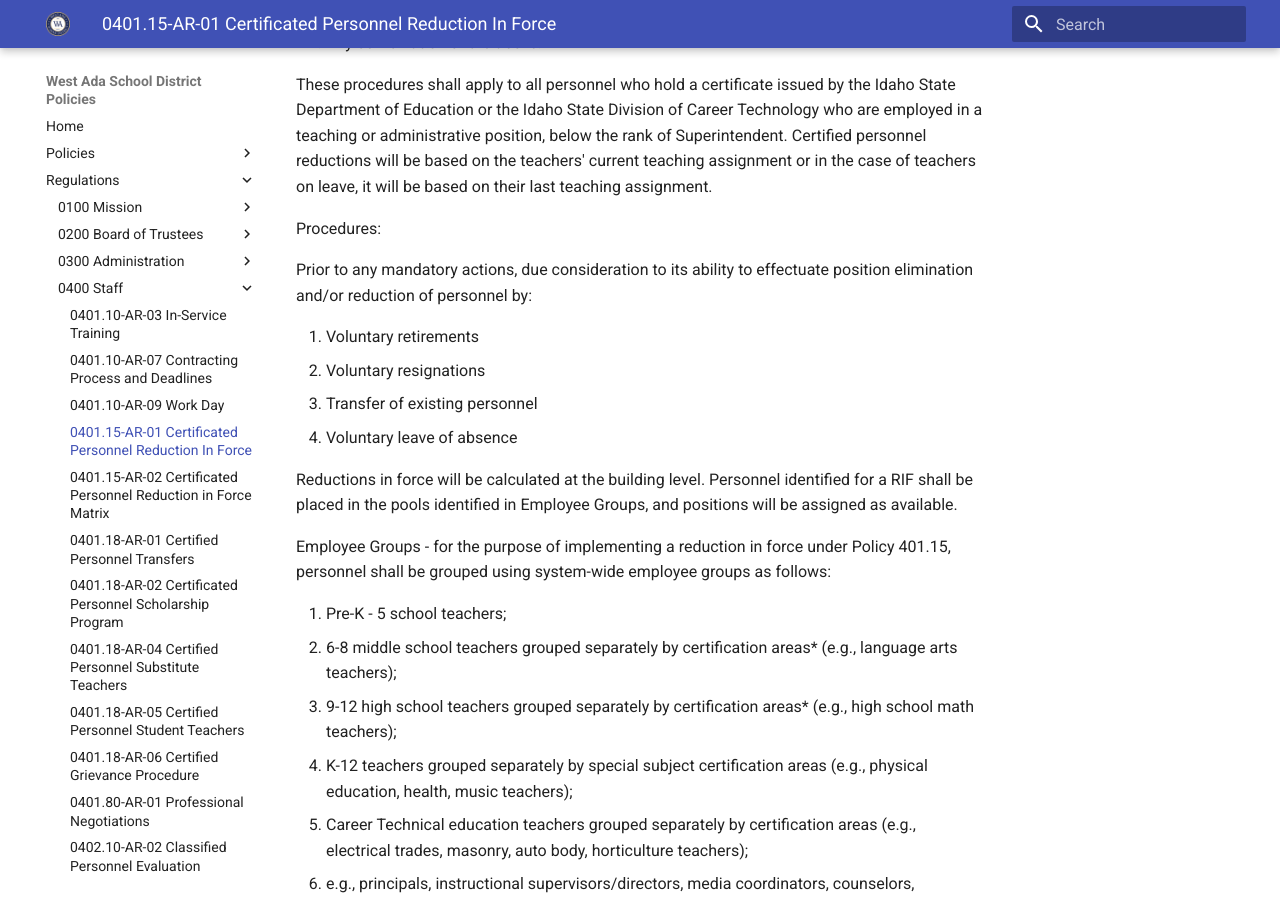
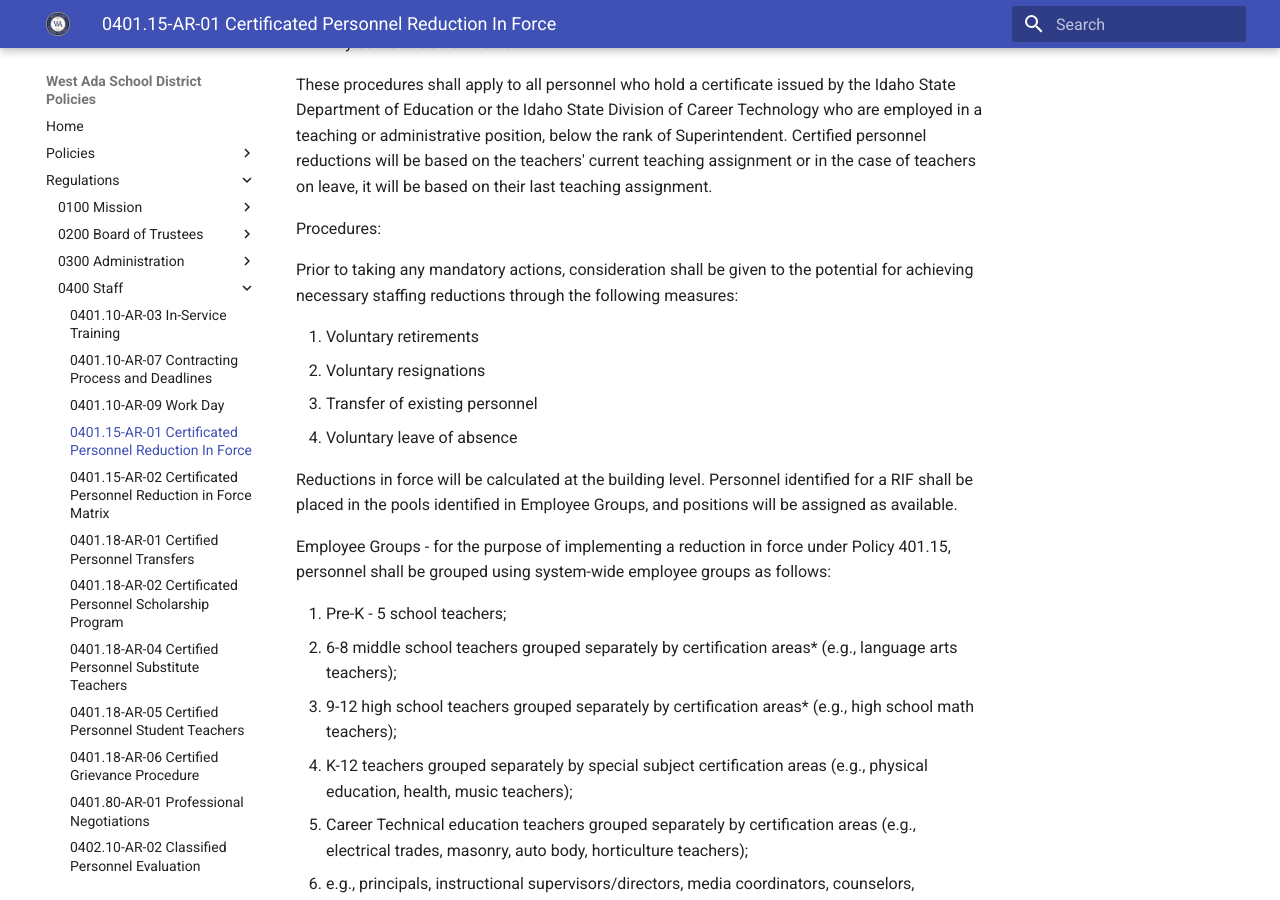
Before and after one commit to westada/section-400-hr-policy-review, an MkDocs documentation site: the page built from docs/regulations/0400-Staff/0401.15-AR-01.md, in a window 1280 px wide and 900 px high, scrolled down 460 px. Built offline with MkDocs 1.6.1 and Material for MkDocs 9.7.7, drawn with Linux system fonts in a browser that asks for light colours.

Commit message:
Edits
Updates to 401.15 AR-01, 401.18 AR-06, and 402.10 AR-07

```diff
--- a/docs/regulations/0400-Staff/0401.15-AR-01.md
+++ b/docs/regulations/0400-Staff/0401.15-AR-01.md
@@ -22,7 +22,7 @@ These procedures shall apply to all personnel who hold a certificate issued by t
 
 Procedures:
 
-Prior to any mandatory actions, due consideration to its ability to effectuate position elimination and/or reduction of personnel by:
+Prior to taking any mandatory actions, consideration shall be given to the potential for achieving necessary staffing reductions through the following measures:
 
 1.  Voluntary retirements
 1.  Voluntary resignations
```
Also changed, not shown: docs/regulations/0400-Staff/0401.18-AR-06.md (+1 -1 lines), docs/regulations/0400-Staff/0402.10-AR-07.md (+1 -1 lines).
